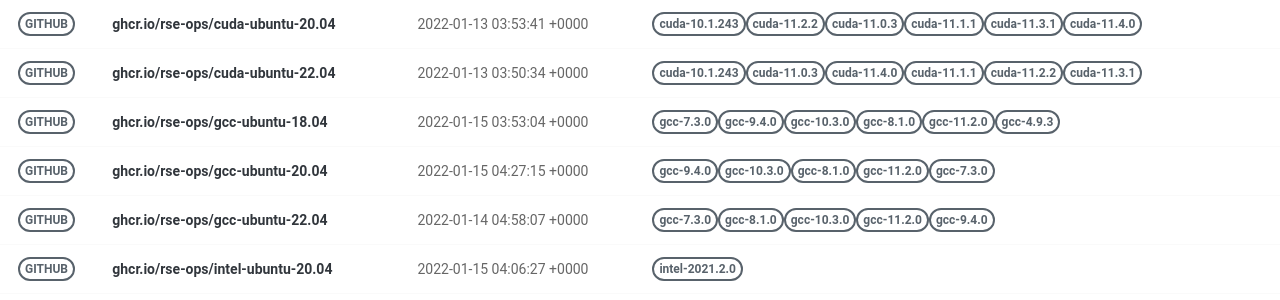
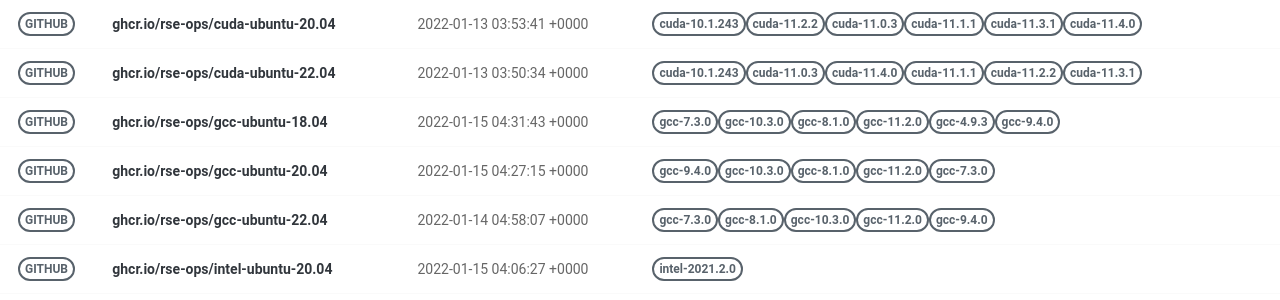
Before and after one commit to rse-ops/docker-images, a Jekyll site: the page built from pages/index.md, in a window 1280 px wide. Shown: the part 277-577 px from the top of the page. Built offline with Jekyll 4.4.1, drawn with Linux system fonts in a browser that asks for light colours; nearby versions of some CDN libraries.

Commit message:
Automated push to update library 2022-01-15

```diff
--- a/_library/ghcr.io-rse-ops-gcc-ubuntu-18.04.md
+++ b/_library/ghcr.io-rse-ops-gcc-ubuntu-18.04.md
@@ -1,7 +1,7 @@
 ---
 layout: container
 name: ghcr.io/rse-ops/gcc-ubuntu-18.04
-updated_at: 2022-01-15 03:53:04.196846
+updated_at: 2022-01-15 04:31:43.664449
 
 
 container_url: https://github.com/orgs/rse-ops/packages/container/package/gcc-ubuntu-18.04
```
Also changed, not shown: other parts of _library/ghcr.io-rse-ops-gcc-ubuntu-18.04.md (+3 -3 lines).
